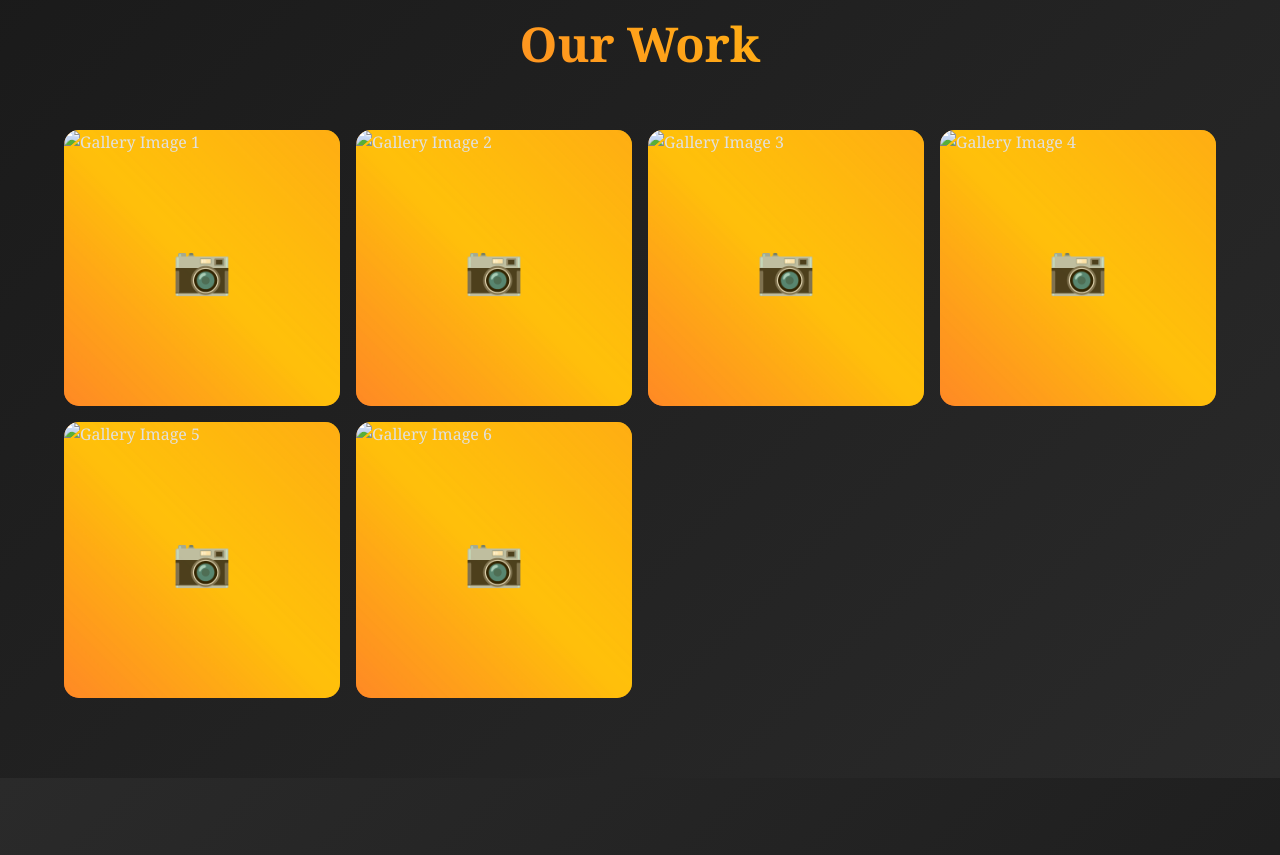
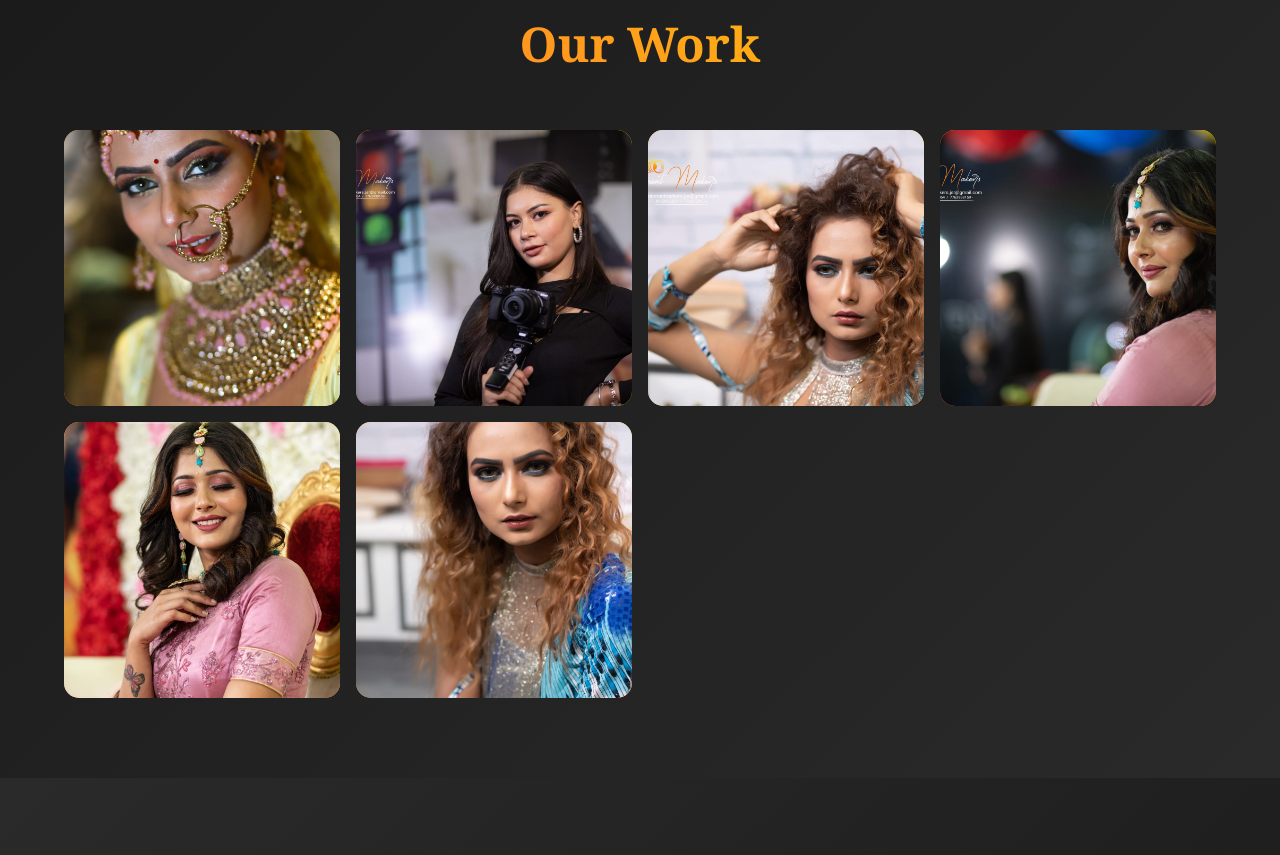
Before and after one commit to aayush2268835-star/moment-makers-website, a plain HTML site: page index.html in a window 1280 px wide. Shown: the part 1880-2735 px from the top of the page. Drawn offline with Linux system fonts and the light colour scheme.

Commit message:
Update index.html

```diff
--- a/index.html
+++ b/index.html
@@ -845,12 +845,12 @@
         <div class="container">
             <h2 class="section-title fade-in">Our Work</h2>
         <div class="gallery-grid">
-         <div class="gallery-item fade-in"><img src="../Desktop/image1.jpg" alt="Gallery Image 1" style="position: absolute; top: 0; left: 0; width: 100%; height: 100%; object-fit: cover; z-index: 3;"></div>
-         <div class="gallery-item fade-in"><img src="../Desktop/image2.jpg" alt="Gallery Image 2" style="position: absolute; top: 0; left: 0; width: 100%; height: 100%; object-fit: cover; z-index: 3;"></div>
-         <div class="gallery-item fade-in"><img src="../Desktop/image3.jpg" alt="Gallery Image 3" style="position: absolute; top: 0; left: 0; width: 100%; height: 100%; object-fit: cover; z-index: 3;"></div>
-         <div class="gallery-item fade-in"><img src="../Desktop/image4.jpg" alt="Gallery Image 4" style="position: absolute; top: 0; left: 0; width: 100%; height: 100%; object-fit: cover; z-index: 3;"></div>
-         <div class="gallery-item fade-in"><img src="../Desktop/image5.jpg" alt="Gallery Image 5" style="position: absolute; top: 0; left: 0; width: 100%; height: 100%; object-fit: cover; z-index: 3;"></div>
-         <div class="gallery-item fade-in"><img src="../Desktop/image6.jpg" alt="Gallery Image 6" style="position: absolute; top: 0; left: 0; width: 100%; height: 100%; object-fit: cover; z-index: 3;"></div>
+         <div class="gallery-item fade-in"><img src="../moment-makers-website/image1.jpg" alt="Gallery Image 1" style="position: absolute; top: 0; left: 0; width: 100%; height: 100%; object-fit: cover; z-index: 3;"></div>
+         <div class="gallery-item fade-in"><img src="../moment-makers-website/image2.jpg" alt="Gallery Image 2" style="position: absolute; top: 0; left: 0; width: 100%; height: 100%; object-fit: cover; z-index: 3;"></div>
+         <div class="gallery-item fade-in"><img src="../moment-makers-website/image3.jpg" alt="Gallery Image 3" style="position: absolute; top: 0; left: 0; width: 100%; height: 100%; object-fit: cover; z-index: 3;"></div>
+         <div class="gallery-item fade-in"><img src="../moment-makers-website/image4.jpg" alt="Gallery Image 4" style="position: absolute; top: 0; left: 0; width: 100%; height: 100%; object-fit: cover; z-index: 3;"></div>
+         <div class="gallery-item fade-in"><img src="../moment-makers-website/image5.jpg" alt="Gallery Image 5" style="position: absolute; top: 0; left: 0; width: 100%; height: 100%; object-fit: cover; z-index: 3;"></div>
+         <div class="gallery-item fade-in"><img src="../moment-makers-website/image6.jpg" alt="Gallery Image 6" style="position: absolute; top: 0; left: 0; width: 100%; height: 100%; object-fit: cover; z-index: 3;"></div>
 
 
         </div>
```
